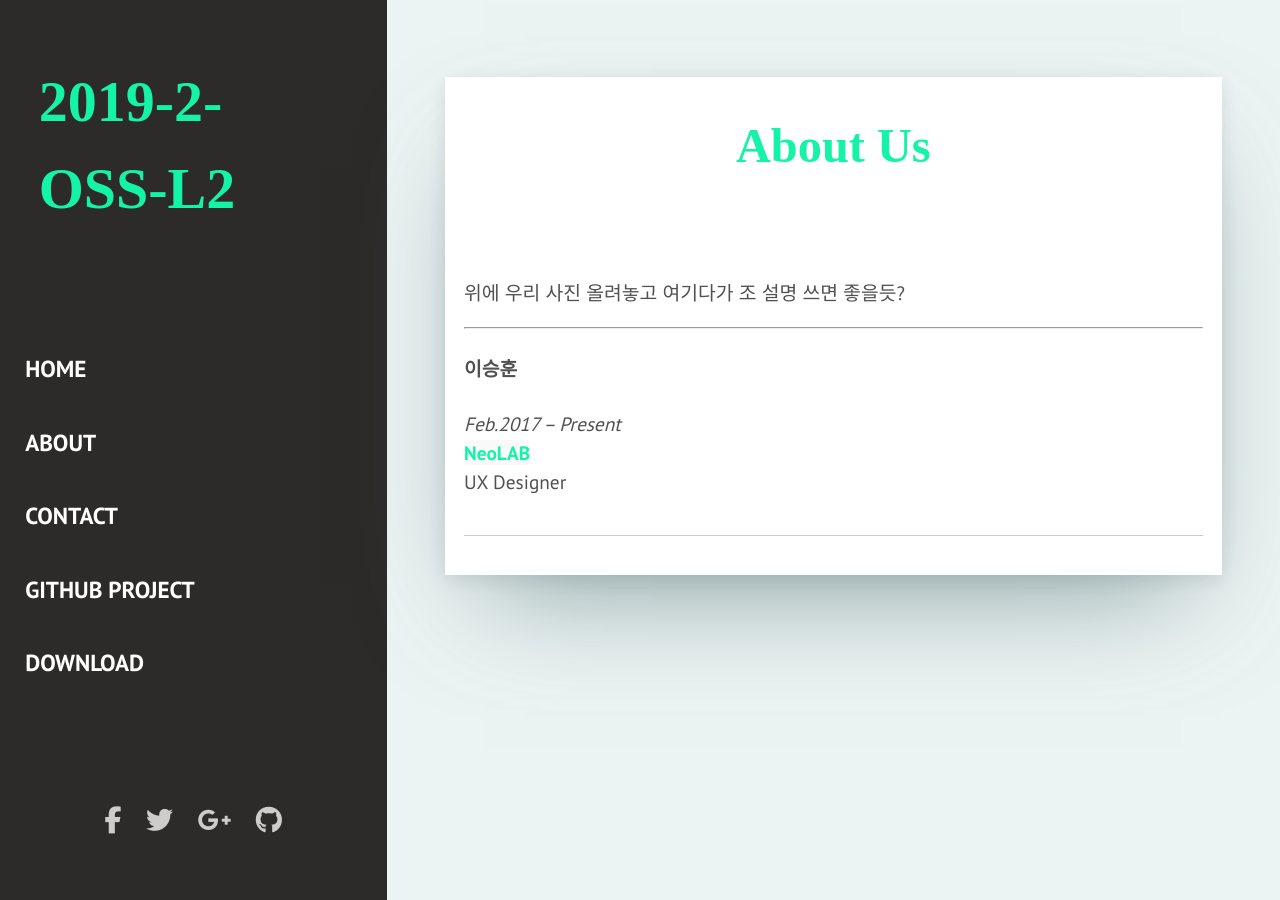
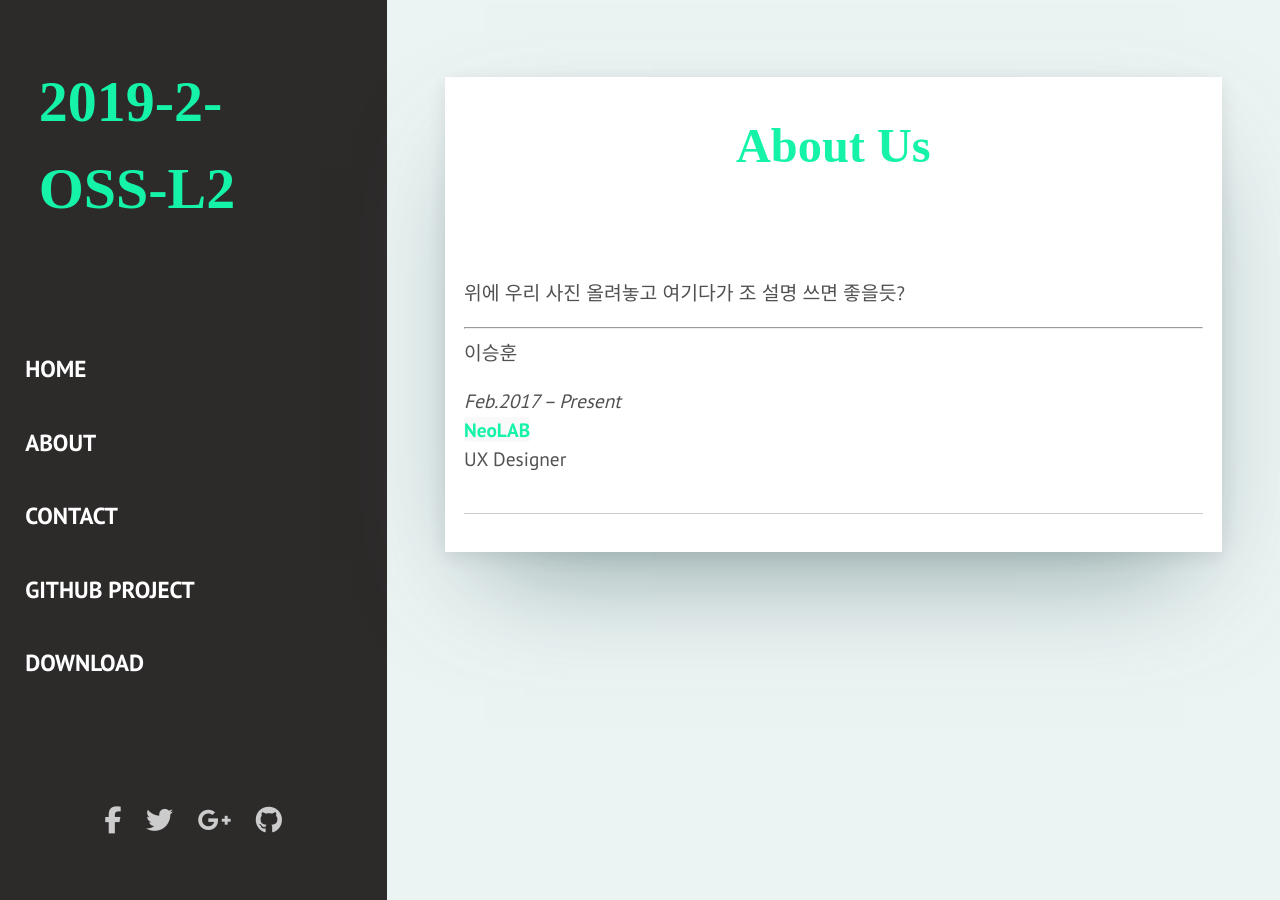
Before and after one commit to JunHyeongKim73/2019-2-OSS-L2, a Jekyll site: the page built from _pages/about.html, in a window 1280 px wide. Built offline with Jekyll 4.4.1, drawn with Linux system fonts in a browser that asks for light colours; nearby versions of some CDN libraries; some web fonts are replaced; library files that are not in the unit come from our copies.

Commit message:
font test2
Signed-off-by: hayoung <wh28533@gmail.com>

```diff
--- a/_pages/about.html
+++ b/_pages/about.html
@@ -14,7 +14,7 @@ permalink: /about/
                     <img class="image" src="">
                     <p> 위에 우리 사진 올려놓고 여기다가 조 설명 쓰면 좋을듯? </p>
                     <hr>
-                    <h4 style="font:HK Grotesk">이승훈</h4>
+                    <div style="font:HK Grotesk">이승훈</div>
                     <p>
                             <i>Feb.2017 – Present</i><br>
                             <b><a href="http://www.neolab.net/en/smartpen/" target="_blank"><span class="highlight"> NeoLAB</span></a></b><br>
```
